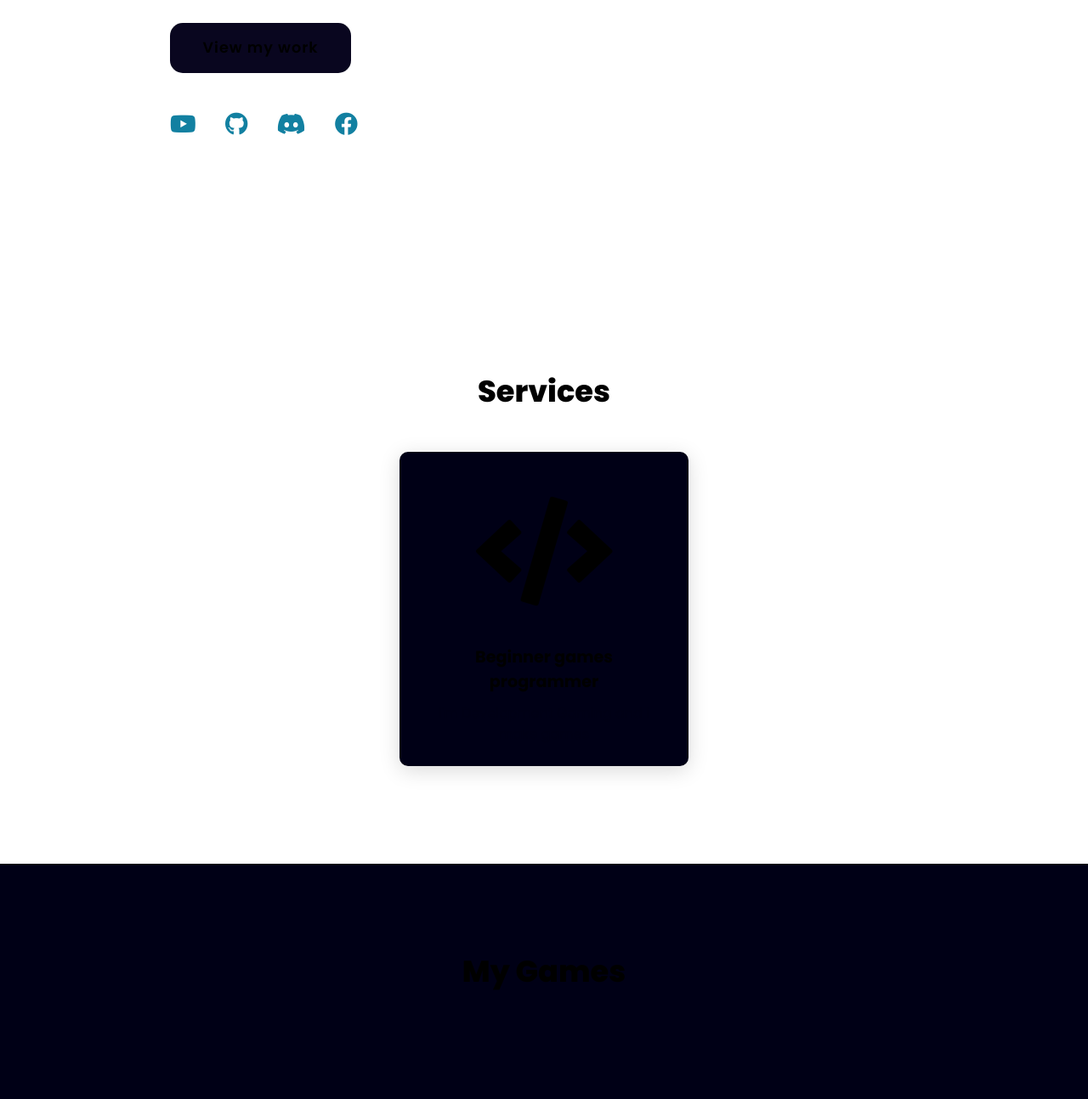
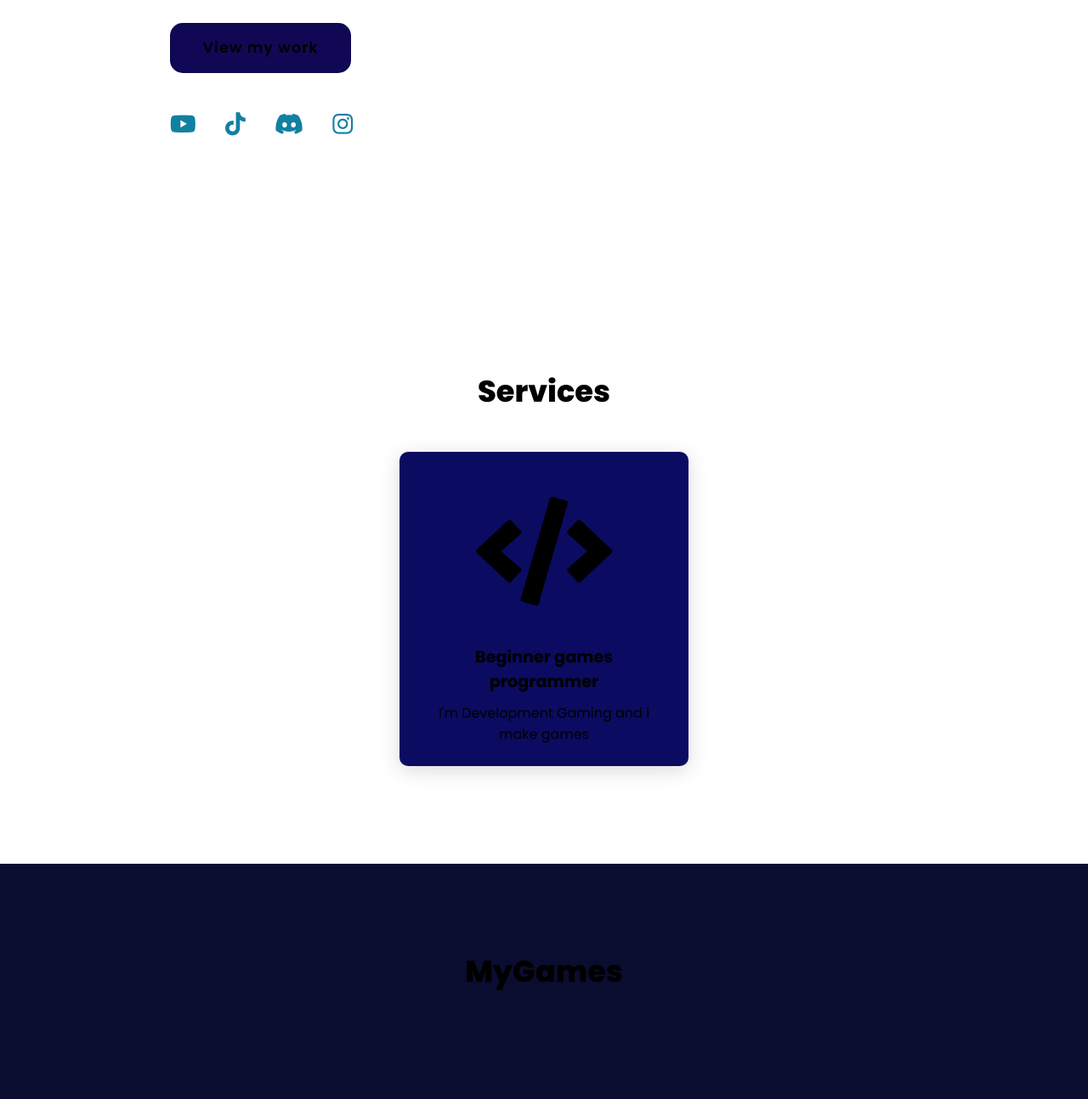
Before and after one commit to MGaming3/MyGaming34561fax, a plain HTML site: page index.html in a window 1280 px wide. Shown: the part 466-1760 px from the top of the page at 85% size. Drawn offline with Linux system fonts and the light colour scheme.

Commit message:
Add files via upload

```diff
--- a/index.html
+++ b/index.html
@@ -14,7 +14,7 @@
         <a href="#" class="logo">Mohamed programmer</a>
         <nav class="navigation">
              <a href="#services">Services</a>
-             <a href="#projects">Projects</a>
+             <a href="#mygames">My Games</a>
              <a href="#contact">Contact</a>
 
 
@@ -25,12 +25,12 @@
        <div>
           <h2>Hello, I'm Mohamed<br><span>Content Development Gaming</span></h2>
           <h3>I make Gaming</h3>
-          <a href="#Projects" class="main-btn">View my work</a>
+          <a href="#mygames" class="main-btn">View my work</a>
           <div class="social-icons">
-              <a href="#"><i class="fab fa-youtube"></i></a>
-              <a href="#"><i class="fab fa-github"></i></a>
-              <a href="#"><i class="fab fa-discord"></i></a>
-              <a href="#"><i class="fab fa-facebook"></i></a>
+              <a href="https://www.youtube.com/channel/UCpd6wVH09kJrDsmDNBPI9Ug"><i class="fab fa-youtube"></i></a>
+              <a href="https://www.tiktok.com/@mgaming3x0"><i class="fab fa-tiktok"></i></a>
+              <a href="https://discord.com/channels/@me"><i class="fab fa-discord"></i></a>
+              <a href="https://www.instagram.com/mgaming4036/?next=%2F"><i class="fab fa-instagram"></i></a>
 
           </div>
        </div>
@@ -57,10 +57,10 @@
 
         </section>
 
-        <section class="projects" id="projects">
-            <h2 class="title">My Games</h2>
+        <section class="MyGames" id="mygames">
+            <h2 class="title">MyGames</h2>
             <div class="content">
-                <div class="project-card">
+                <div class="MyGames-card">
 
     </section>
 
@@ -76,3 +76,7 @@
     </footer>
 </body>
 </html>
+
+
+</body>
+</html>
--- a/style.css
+++ b/style.css
@@ -9,7 +9,7 @@
 }
 
 header{
-    background-color: rgb(3, 6, 24);
+    background-color: rgb(0, 0, 0);
     width: 100%;
     position: fixed;
     z-index: 999;
@@ -56,13 +56,13 @@ section {
 }
 
 .main h2 span{
-    color: blue;
+    color: rgb(0, 0, 0);
     font-size: 3em;
     font-weight: 600;
 }
 
 .main h2{
-    color: black;
+    color: rgb(255, 0, 0);
     font-size: 1.4em;
     font-weight: 500;
 }
@@ -78,7 +78,7 @@ section {
 
 .main-btn {
     color: black;
-    background-color: rgb(9, 6, 31);
+    background-color: rgb(16, 8, 85);
     text-decoration: none;
     font-size: 1.1em;
     font-weight: 600;
@@ -118,15 +118,15 @@ section {
 }
 
 .card {
-    background-color: #000016;
-    color: #000016;
+    background-color: #0b0b61;
+    color: #000000;
     width: 21.25em;
     box-shadow: 0 5px 25px rgba(1 1 1 / 15%);
     border-radius: 10px;
     padding: 25px;
     margin: 15px;
 
-    transition: 0.7s ease;
+    transition: 0.8s ease;
 }
 
 
@@ -151,8 +151,8 @@ section {
     margin: 10px;
 }
 
-.projects {
-    background-color: #000016;
+.MyGames {
+    background-color: #0a0d30;
 }
 .footer {
    background-color: rgb(0, 0, 0);
```
Also changed, not shown: مستند نصي جديد.txt (added).
